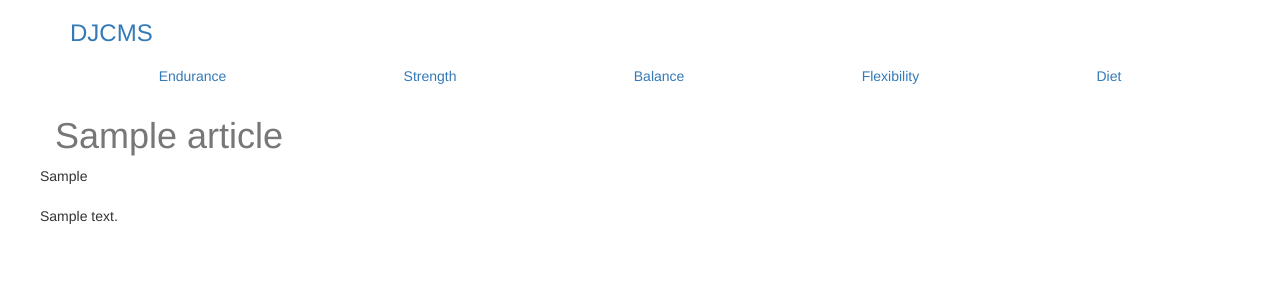
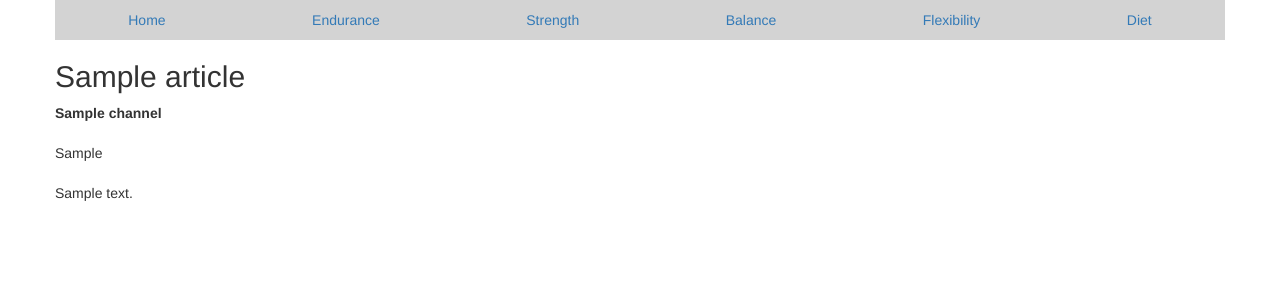
Before and after one commit to cferguson/djcms, a Django app: a page that uses templates/base.html in a window 1280 px wide. Shown: the top 300 px of the page. Run offline with Django 3.2, Linux system fonts and the light colour scheme; tables that the repository leaves empty hold one stand-in row (values such as "Sample post"); some libraries are stand-ins or nearby versions.

Commit message:
Updated header

```diff
--- a/articles/templates/article/detail.html
+++ b/articles/templates/article/detail.html
@@ -1,9 +1,19 @@
 {% extends "base.html" %}
 
 {% block content %}
-<h1 class="text-muted">{{ article.title }}</h1>
-<div class="row">{{ article.teaser }}</div>
+<div class="row">
+	<h1 class="h2">{{ article.title }}</h1>
+</div>
+<div class="row">
+	<strong>{{ article.channel }}</strong>
+</div>
 <div class="row"><br></div>
-<div class="row">{{ article.text|linebreaks }}</div>
+<div class="row">
+	{{ article.teaser }}
+</div>
+<div class="row"><br></div>
+<div class="row">
+	{{ article.text|linebreaks }}
+</div>
 <div class="row"><br></div>
 {% endblock %}
--- a/templates/base.html
+++ b/templates/base.html
@@ -15,17 +15,14 @@
         {% bootstrap_messages %}
 
         <div class="container">
-            <div class="masthead">
-                <h3 class="text-muted"><a href="/">DJCMS</a></h3>
+            <div class="row" style="background-color: #d3d3d3">
                 {% include "header.html" %}
             </div>
 
+            {% block content %}
+            {% endblock %}
+
             <div class="row">
-                {% block content %}
-                {% endblock %}
-            </div>
-
-            <div class="footer">
                 <br>
             </div>
 
--- a/templates/header.html
+++ b/templates/header.html
@@ -1,5 +1,6 @@
                 <nav>
                     <ul class="nav nav-justified">
+                    	<li><a href="/">Home</a></li>
                         <li><a href="#">Endurance</a></li>
                         <li><a href="#">Strength</a></li>
                         <li><a href="#">Balance</a></li>
```
